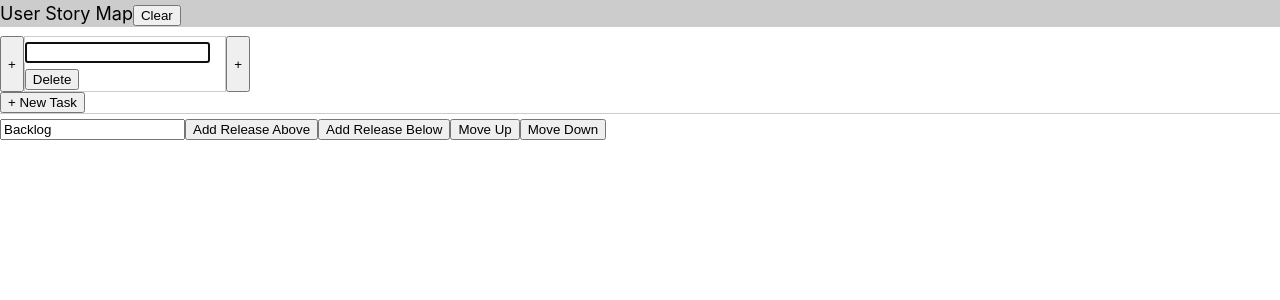
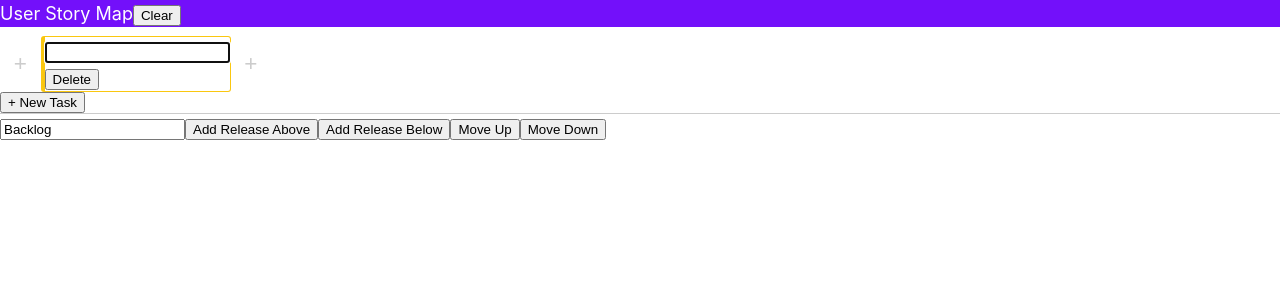
Before and after one commit to jasonmitchell/user-story-map, a React (Create React App) app: page / in a window 1280 px wide. Both pictures are taken after a click on the button "+ New Activity". Shown: the top 300 px of the page. Built offline with nearby package versions, Linux system fonts and the light colour scheme.

Commit message:
Style cards and buttons

```diff
--- a/src/App.js
+++ b/src/App.js
@@ -13,6 +13,7 @@ const Layout = styled.div`
 
 const Header = styled.header`
   background: ${props => props.theme.header};
+  color: ${props => props.theme.accentText};
 `;
 
 const Content = styled.section`
--- a/src/components/Cards.js
+++ b/src/components/Cards.js
@@ -11,17 +11,40 @@ const CardContainer = styled.div`
     "top top top"
     "left card right"
     "bottom bottom bottom";
+  justify-items: center;
+  align-items: center;
 `;
 
 const CardOutline = styled.article`
-  border: 1px solid #cccccc;
+  border: 1px solid ${props => props.theme.cards.typeAccents[props.type]};
+  border-left: 4px solid ${props => props.theme.cards.typeAccents[props.type]};
+  border-radius: 3px;
+  background: ${props => props.theme.cards.background};
   width: 100%;
   grid-area: card;
 `;
 
 const AddCardButton = styled.button.attrs(_props =>({
   type: 'button'
-}))``;
+}))`
+  transition: all .3s ease;
+  background: transparent;
+  border: none;
+  color: ${props => props.theme.subtle};
+  font-size: 1.25em;
+  line-height: 1.25em;
+  padding: 0;
+  margin: 0.1em;
+  width: 36px;
+  height: 36px;
+  cursor: pointer;
+  border-radius: 50%;
+
+  &:hover {
+    background: ${props => props.theme.accent};
+    color: ${props => props.theme.accentText};
+  }
+`;
 
 const AddCardAboveButton = styled(AddCardButton)`
   grid-area: top;
@@ -57,14 +80,13 @@ function Card({id, title, type, onAddAbove, onAddBelow, onAddLeft, onAddRight, d
 
   return (
     <CardContainer>
-      <CardOutline>
+      <CardOutline type={type}>
         <input type="text"
                autoFocus
                value={title}
                onChange={e => {
                  dispatch({type: actions.UPDATE_CARD, cardId: id, title: e.target.value});
                }} />
-
         <button type="button" onClick={() => deleteCard()}>Delete</button>
       </CardOutline>
 
--- a/src/themes.js
+++ b/src/themes.js
@@ -1,5 +1,16 @@
 export const defaultTheme = {
   background: '#ffffff',
-  header: '#cccccc',
-  columnWidth: '250px'
+  accent: '#7310fa',
+  accentText: '#ffffff',
+  subtle: '#cccccc',
+  header: '#7310fa',
+  columnWidth: '250px',
+  cards: {
+    background: '#ffffff',
+    typeAccents: {
+      activity: '#fac710',
+      task: '#2d9bf0',
+      story: '#18c427'
+    }
+  }
 };
```
